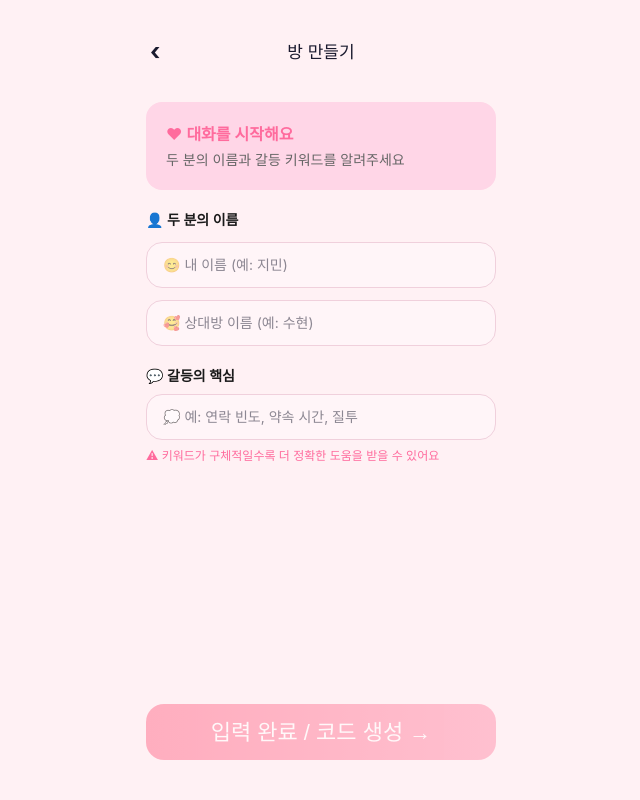
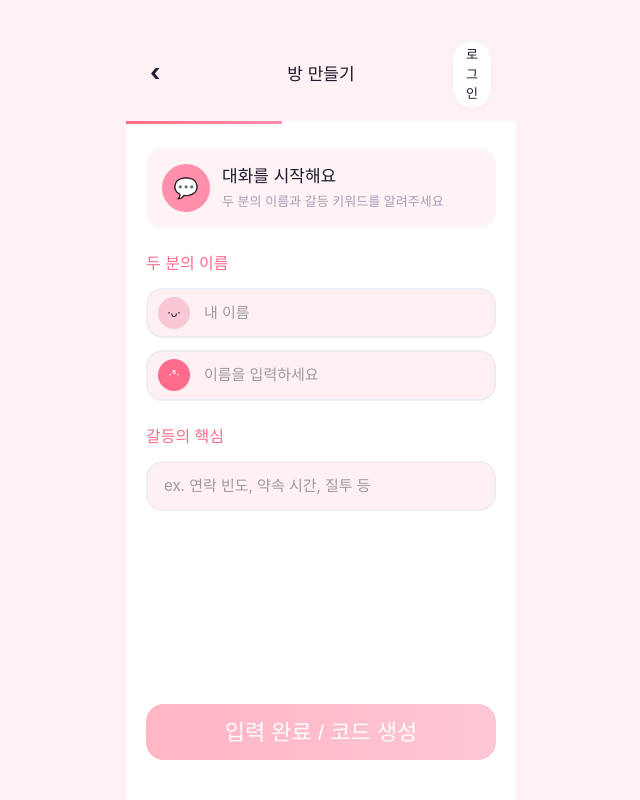
Before and after one commit to 10yearbatery-hash/--, a Next.js app: page /room/create in a window 1280 px wide. Shown: the whole page, without its empty margins (319-959 px from the left). Built offline with nearby package versions, Linux system fonts and the light colour scheme.

Commit message:
feat: 방 만들기 페이지 디자인 V2 적용

```diff
--- a/src/app/room/create/page.tsx
+++ b/src/app/room/create/page.tsx
@@ -2,7 +2,6 @@
 import { useState } from 'react'
 import { useRouter } from 'next/navigation'
 import Button from '@/components/ui/Button'
-import Card from '@/components/ui/Card'
 import Header from '@/components/ui/Header'
 import { setSessionToken } from '@/lib/utils/session-token'
 
@@ -33,41 +32,79 @@ export default function RoomCreatePage() {
     }
   }
 
+  const inputBase = "w-full border-2 rounded-2xl px-4 py-3 bg-bp-input focus:outline-none text-bd text-[15px] placeholder:text-bc transition-colors"
+
   return (
-    <main className="min-h-screen flex flex-col">
-      <Header title="방 만들기" showBack />
+    <div className="min-h-screen bg-white flex flex-col max-w-[390px] mx-auto">
+      <Header
+        title="방 만들기"
+        showBack
+        rightSlot={
+          <button className="border border-bborder bg-white rounded-full px-3 py-1 text-[13px] font-jua text-bd">
+            로그인
+          </button>
+        }
+      />
 
-      <div className="flex-1 px-5 py-6 flex flex-col gap-5">
-        <Card variant="pink">
-          <p className="font-semibold text-[#FF6B9D]">❤ 대화를 시작해요</p>
-          <p className="text-sm text-[#666] mt-1">두 분의 이름과 갈등 키워드를 알려주세요</p>
-        </Card>
+      {/* 핑크 진행바 */}
+      <div className="h-[3px] bg-gradient-pink" style={{ width: '40%' }} />
 
+      <div className="flex-1 px-5 py-6 flex flex-col gap-6">
+        {/* 안내 카드 */}
+        <div className="bg-bp-card rounded-2xl p-4 flex items-center gap-3">
+          <div className="w-12 h-12 rounded-full bg-bp-light flex items-center justify-center flex-shrink-0">
+            <span className="text-xl">💬</span>
+          </div>
+          <div>
+            <p className="font-jua text-[17px] text-bd">대화를 시작해요</p>
+            <p className="text-[13px] text-bm mt-0.5">두 분의 이름과 갈등 키워드를 알려주세요</p>
+          </div>
+        </div>
+
+        {/* 이름 입력 */}
         <div className="flex flex-col gap-3">
-          <label className="text-sm font-semibold text-[#1A1A1A]">👤 두 분의 이름</label>
+          <p className="font-jua text-[16px] text-bp">두 분의 이름</p>
+          {/* 내 이름 */}
+          <div className="relative">
+            <div className="absolute left-3 top-1/2 -translate-y-1/2 w-8 h-8 rounded-full bg-[#F9C8D4] flex items-center justify-center z-10">
+              <span className="text-bd text-xs">·ᴗ·</span>
+            </div>
             <input
-            className="w-full border border-[#F0D0DC] rounded-2xl px-4 py-3 bg-[#FFF5F8] focus:outline-none focus:border-[#FF6B9D] text-sm"
-            placeholder="😊 내 이름 (예: 지민)"
+              className={`${inputBase} pl-14 ${myName ? 'border-bp' : 'border-bborder'}`}
+              placeholder="내 이름"
               value={myName}
               onChange={(e) => setMyName(e.target.value)}
             />
+            {myName && (
+              <span className="absolute right-4 top-1/2 -translate-y-1/2 text-bp text-lg">✓</span>
+            )}
+          </div>
+          {/* 상대방 이름 */}
+          <div className="relative">
+            <div className="absolute left-3 top-1/2 -translate-y-1/2 w-8 h-8 rounded-full bg-bp flex items-center justify-center z-10">
+              <span className="text-white text-xs">·ˢ·</span>
+            </div>
             <input
-            className="w-full border border-[#F0D0DC] rounded-2xl px-4 py-3 bg-[#FFF5F8] focus:outline-none focus:border-[#FF6B9D] text-sm"
-            placeholder="🥰 상대방 이름 (예: 수현)"
+              className={`${inputBase} pl-14 ${partnerName ? 'border-bp' : 'border-bborder'}`}
+              placeholder="이름을 입력하세요"
               value={partnerName}
               onChange={(e) => setPartnerName(e.target.value)}
             />
+            {partnerName && (
+              <span className="absolute right-4 top-1/2 -translate-y-1/2 text-bp text-lg">✓</span>
+            )}
+          </div>
         </div>
 
-        <div className="flex flex-col gap-2">
-          <label className="text-sm font-semibold text-[#1A1A1A]">💬 갈등의 핵심</label>
+        {/* 갈등 키워드 */}
+        <div className="flex flex-col gap-3">
+          <p className="font-jua text-[16px] text-bp">갈등의 핵심</p>
           <input
-            className="w-full border border-[#F0D0DC] rounded-2xl px-4 py-3 bg-[#FFF5F8] focus:outline-none focus:border-[#FF6B9D] text-sm"
-            placeholder="💭 예: 연락 빈도, 약속 시간, 질투"
+            className={`${inputBase} ${keyword ? 'border-bp' : 'border-bborder'}`}
+            placeholder="ex. 연락 빈도, 약속 시간, 질투 등"
             value={keyword}
             onChange={(e) => setKeyword(e.target.value)}
           />
-          <p className="text-xs text-[#FF6B9D]">⚠ 키워드가 구체적일수록 더 정확한 도움을 받을 수 있어요</p>
         </div>
       </div>
 
@@ -76,9 +113,9 @@ export default function RoomCreatePage() {
           onClick={handleSubmit}
           disabled={!myName || !partnerName || !keyword || loading}
         >
-          {loading ? '생성 중...' : '입력 완료 / 코드 생성 →'}
+          {loading ? '생성 중...' : '입력 완료 / 코드 생성'}
         </Button>
       </div>
-    </main>
+    </div>
   )
 }
```
Lines whose indentation alone changed are shown as unchanged.
